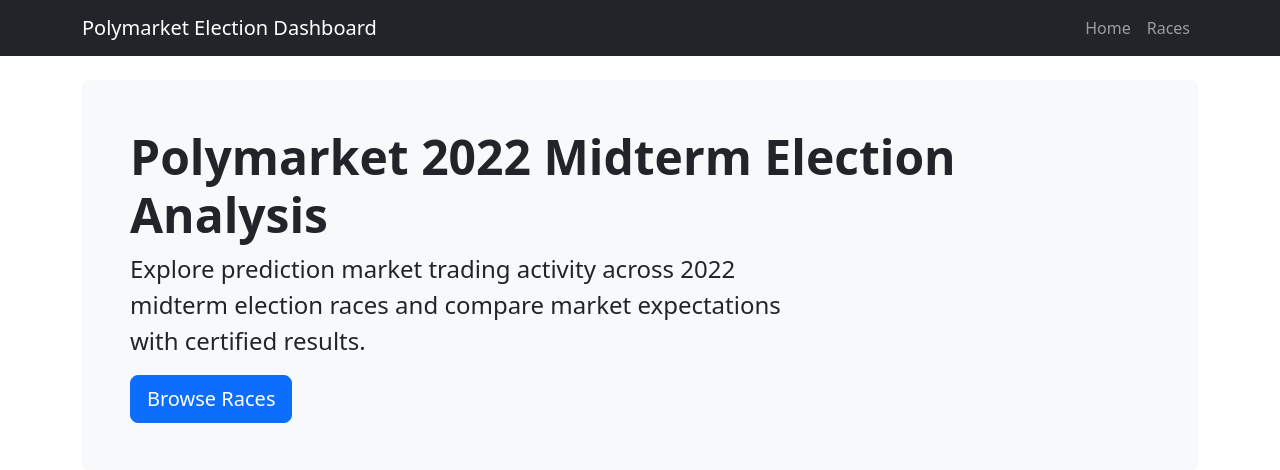
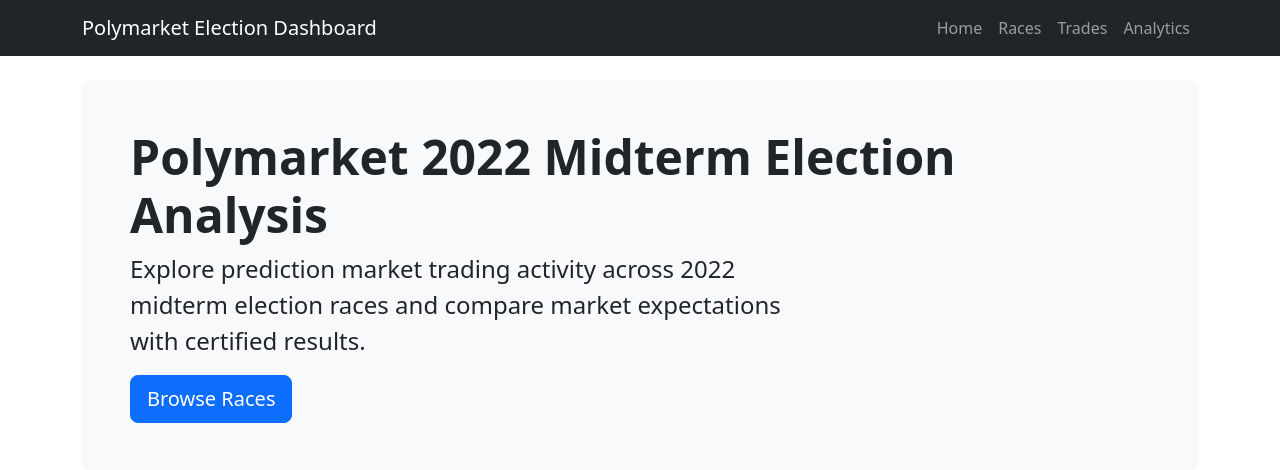
Before and after one commit to damellio/polymarket-senate-dashboard, a Flask app: page / in a window 1280 px wide. Shown: the top 470 px of the page. Run offline with Flask 3, Linux system fonts and the light colour scheme.

Commit message:
Update base.html

```diff
--- a/templates/base.html
+++ b/templates/base.html
@@ -17,15 +17,21 @@
                 <ul class="navbar-nav ms-auto">
                     <li class="nav-item"><a class="nav-link" href="/">Home</a></li>
                     <li class="nav-item"><a class="nav-link" href="/races">Races</a></li>
+                    <li class="nav-item"><a class="nav-link" href="/trades">Trades</a></li>
+                    <li class="nav-item"><a class="nav-link" href="/analytics">Analytics</a></li>
                 </ul>
             </div>
         </div>
     </nav>
 
     <div class="container mt-4">
+        {% for category, message in get_flashed_messages(with_categories=true) %}
+        <div class="alert alert-{{ category }}">{{ message }}</div>
+        {% endfor %}
         {% block content %}{% endblock %}
     </div>
 
     <script src="https://cdn.jsdelivr.net/npm/bootstrap@5.3.3/dist/js/bootstrap.bundle.min.js"></script>
+    {% block scripts %}{% endblock %}
 </body>
 </html>
```
